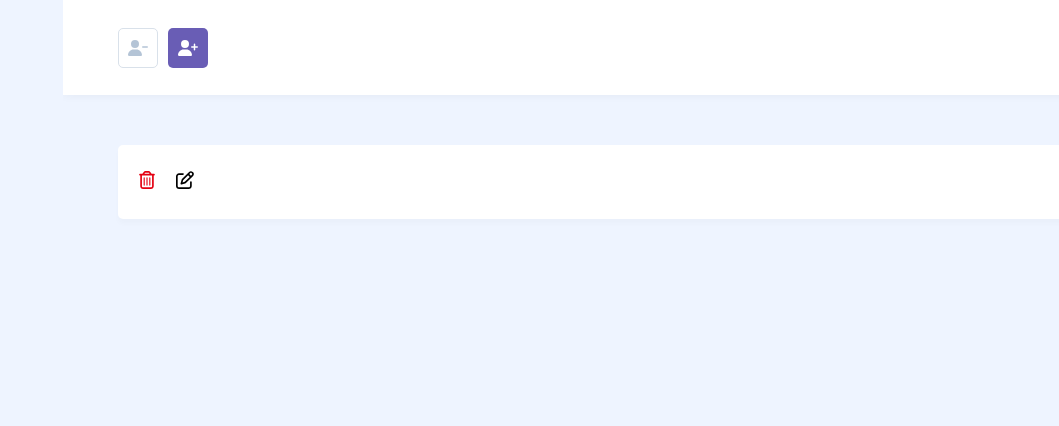
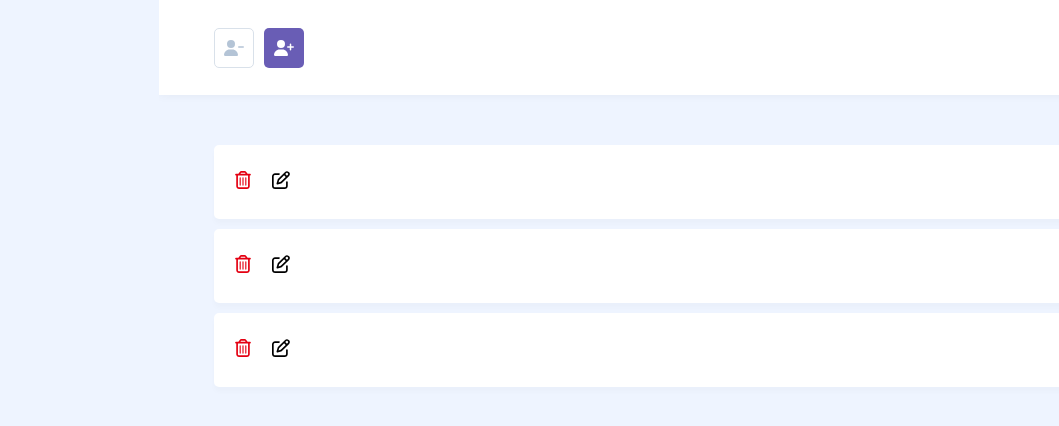
Before and after one commit to marjanabbasqoli/contacts-list-with-context, a React (Vite) app: page / in a window 1280 px wide. Shown: the top 426 px of the page, without its empty margins (221-1280 px from the left). Built offline with nearby package versions, Linux system fonts and the light colour scheme; data requests are answered from the project's data file.

Commit message:
add searchbox

```diff
--- a/public/db.json
+++ b/public/db.json
@@ -7,6 +7,22 @@
       "phone": "09123499312",
       "job": "",
       "isChecked": false
+    },
+    {
+      "id": "5380",
+      "name": "رضا صادر",
+      "email": "abbasqolimarjan@gmail.com",
+      "phone": "09123499312",
+      "job": "",
+      "isChecked": false
+    },
+    {
+      "id": "10169",
+      "name": "فاطمه سرپولکی",
+      "email": "abbasgholi@netwarestudio.com",
+      "phone": "09123499312",
+      "job": "",
+      "isChecked": false
     }
   ]
 }
--- a/src/constansts/Inputs.js
+++ b/src/constansts/Inputs.js
@@ -1,3 +1,5 @@
+const BASE_URL = "http://localhost:3000/contacts";
+
 const Inputs = [
 	{ name: "name", placeholder: "نام", type: "text" },
 	{ name: "email", placeholder: "ایمیل", type: "email" },
@@ -5,4 +7,4 @@ const Inputs = [
 	{ name: "job", placeholder: "تخصص", type: "text" },
 ];
 
-export { Inputs };
+export { Inputs, BASE_URL };
--- a/src/context/ContactContext.jsx
+++ b/src/context/ContactContext.jsx
@@ -1,9 +1,9 @@
 import { createContext, useReducer } from "react";
 import axios from "axios";
 
+import { BASE_URL } from "../constansts/Inputs";
+
 export const ContactContext = createContext();
-
-const BASE_URL = "http://localhost:3000/contacts";
 
 const initialState = {
 	isLoading: true,
@@ -14,7 +14,6 @@ const initialState = {
 const reducer = (state, action) => {
 	switch (action.type) {
 		case "SUCCESS": {
-			// contactsData = [...action.payload];
 			return { isLoading: false, contacts: action.payload, error: "" };
 		}
 
@@ -57,6 +56,17 @@ const reducer = (state, action) => {
 			);
 
 			return { ...state, contacts: [...checkedContacts] };
+		case "SEARCH":
+			const { search, data } = action.payload;
+			const searchedContacts = data.filter(
+				(contact) =>
+					contact.name.toLowerCase().trim().includes(search) ||
+					contact.email.toLowerCase().trim().includes(search)
+			);
+			return {
+				...state,
+				contacts: [...searchedContacts],
+			};
 	}
 };
 
```
Also changed, not shown: src/components/Search/Search.jsx (+25 -4 lines), src/components/Search/Search.module.scss (+13 -0 lines).
